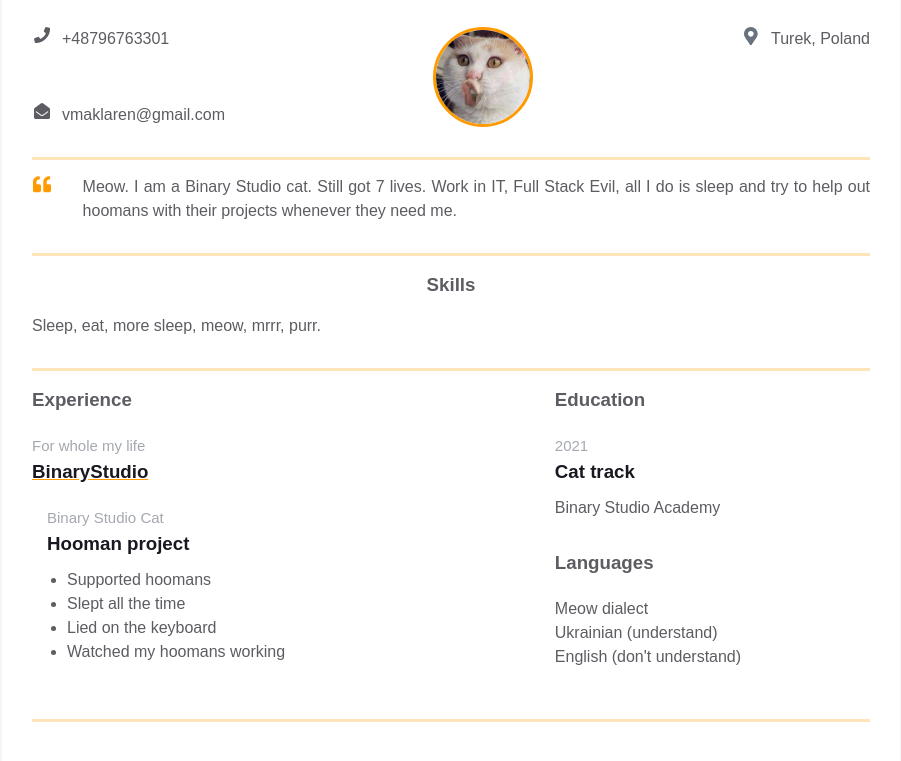
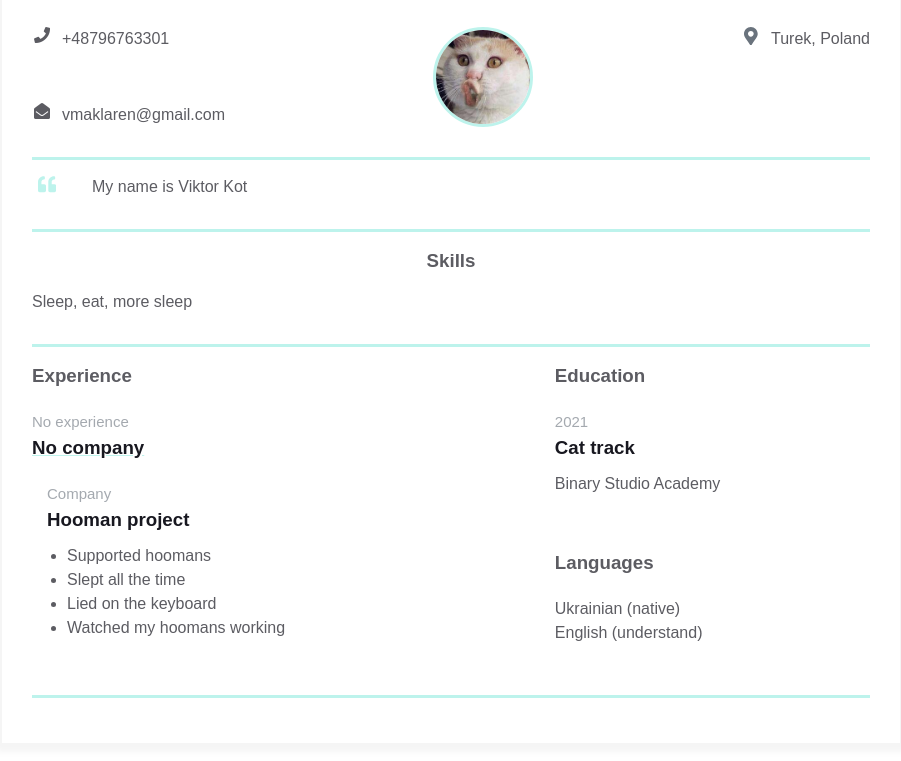
Before and after one commit to FronTandBack/homepage, a plain HTML site: page index.html in a window 1280 px wide. Shown: the part 175-936 px from the top of the page, without its empty margins (189-1090 px from the left). Drawn offline with Linux system fonts and the light colour scheme; a script that the page names is missing.

Commit message:
Complete edit information

```diff
--- a/assets/style.css
+++ b/assets/style.css
@@ -12,8 +12,8 @@ body {
     --secondary-text-color: #5c5c62;
     --durability-text-color: #6a737d9c;
     --icon-color: #6a737d;
-    --border-color: #ff9a0045;
-    --text-decoration-color: #ff9a00;
+    --border-color: #0bd4ba45;
+    --text-decoration-color: #0bd4ba45;
 }
 
 .container {
--- a/index.html
+++ b/index.html
@@ -68,8 +68,7 @@
                 </svg>
               </div>
               <p class="intro_text">
-                Meow. I am a Binary Studio cat. Still got 7 lives. Work in IT, Full Stack Evil, all
-                I do is sleep and try to help out hoomans with their projects whenever they need me.
+                My name is Viktor Kot
               </p>
             </div>
           </div>
@@ -79,7 +78,7 @@
           <div class="resume__block">
             <div class="skills">
               <h3 class="skills__header">Skills</h3>
-              <p class="skills__text">Sleep, eat, more sleep, meow, mrrr, purr.</p>
+              <p class="skills__text">Sleep, eat, more sleep</p>
             </div>
           </div>
         </div>
@@ -91,12 +90,12 @@
                 <h3 class="experiences__header">Experience</h3>
                 <div class="experiences__company">
                   <div class="experiences__company-header">
-                    <span class="experiences__company-header-durability">For whole my life</span>
-                    <h3 class="experiences__company-header-name">BinaryStudio</h3>
+                    <span class="experiences__company-header-durability">No experience</span>
+                    <h3 class="experiences__company-header-name">No company</h3>
                   </div>
 
                   <div class="experiences__company-project">
-                    <span class="experiences__company-project-role">Binary Studio Cat</span>
+                    <span class="experiences__company-project-role">Company</span>
                     <h3 class="experiences__company-project-name">Hooman project</h3>
                     <ul class="experiences__company-project-responsibilities">
                       <li>Supported hoomans</li>
@@ -120,9 +119,8 @@
 
                 <div class="additional-info__languages">
                   <h3 class="additional-info__languages-header">Languages</h3>
-                  <p class="additional-info__languages-item">Meow dialect</p>
-                  <p class="additional-info__languages-item">Ukrainian (understand)</p>
-                  <p class="additional-info__languages-item">English (don't understand)</p>
+                  <p class="additional-info__languages-item">Ukrainian (native)</p>
+                  <p class="additional-info__languages-item">English (understand)</p>
                 </div>
               </div>
             </div>
```
